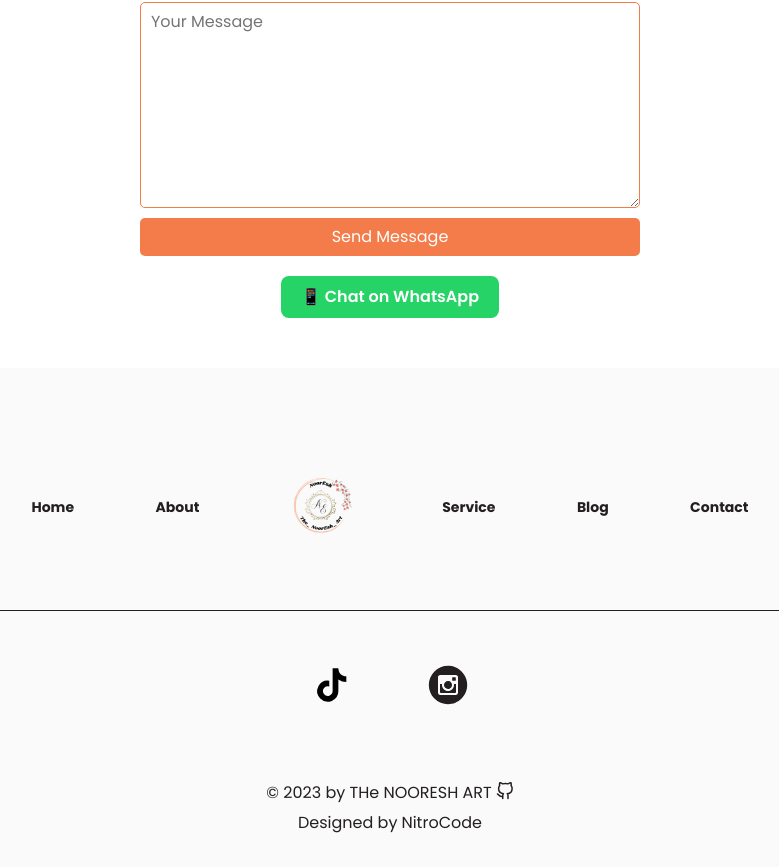
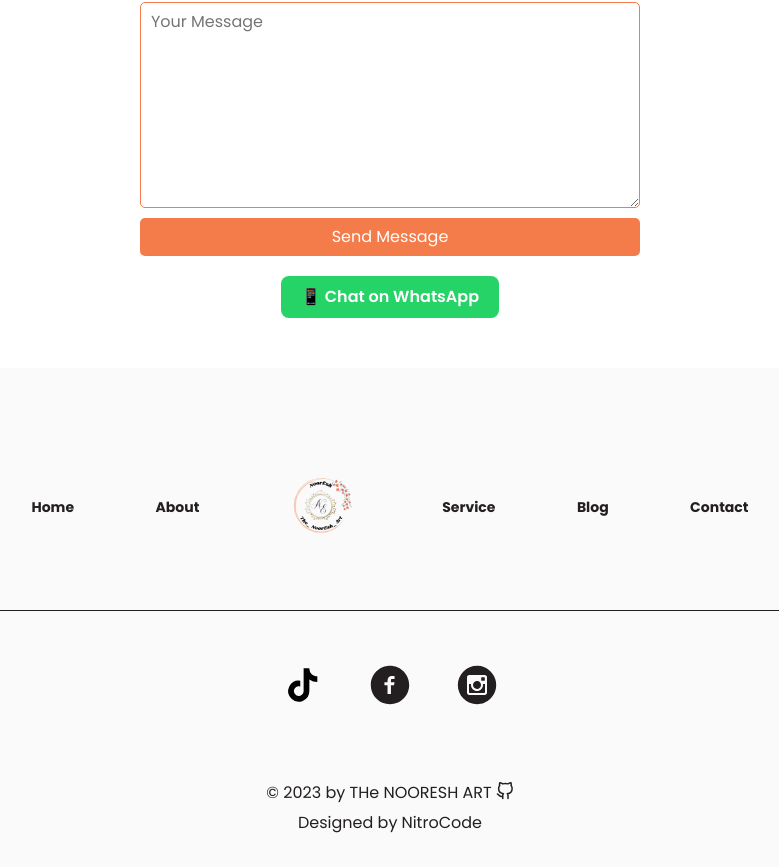
Before and after one commit to syedissambukhari/thenooreshart, a React (Create React App) app: page / in a window 1280 px wide. Shown: the part 4678-5545 px from the top of the page, without its empty margins (250-1029 px from the left). Built offline with nearby package versions, Linux system fonts and the light colour scheme.

Commit message:
social links

```diff
--- a/src/components/Footer.js
+++ b/src/components/Footer.js
@@ -1,7 +1,7 @@
 import { Link } from 'react-scroll';
 import { motion } from 'framer-motion';
 
-// import { ReactComponent as Facebook } from '../assets/images/social/social-facebook.svg';
+import { ReactComponent as Facebook } from '../assets/images/social/social-facebook.svg';
 // import { ReactComponent as Twitter } from '../assets/images/social/social-twitter.svg';
 import { ReactComponent as Instagram } from '../assets/images/social/social-instagram.svg';
 import { ReactComponent as Tiktok } from '../assets/images/social/tiktok.svg';
@@ -44,21 +44,21 @@ const Footer = () => {
         transition={{ type: 'spring', stiffness: 50 }}
       >
         <a
-          href="https://facebook.com/sudodb"
+          href="https://www.tiktok.com/@the_nooresh_art45?_t=ZN-8t3g5tf8qhi&_r=1"
           target="_blank"
           rel="noreferrer"
         >
           <Tiktok />
         </a>
-        {/* <a
-          href="https://twitter.com/hendraaagil"
+        <a
+          href="https://www.facebook.com/share/16NinFK9Hc/"
           target="_blank"
           rel="noreferrer"
         >
-          <Twitter />
-        </a> */}
+          <Facebook />
+        </a>
         <a
-          href="https://www.tiktok.com/@the_nooresh_art45?_t=ZN-8t3g5tf8qhi&_r=1"
+          href="https://www.instagram.com/the_nooresh_art"
           target="_blank"
           rel="noreferrer"
         >
```
